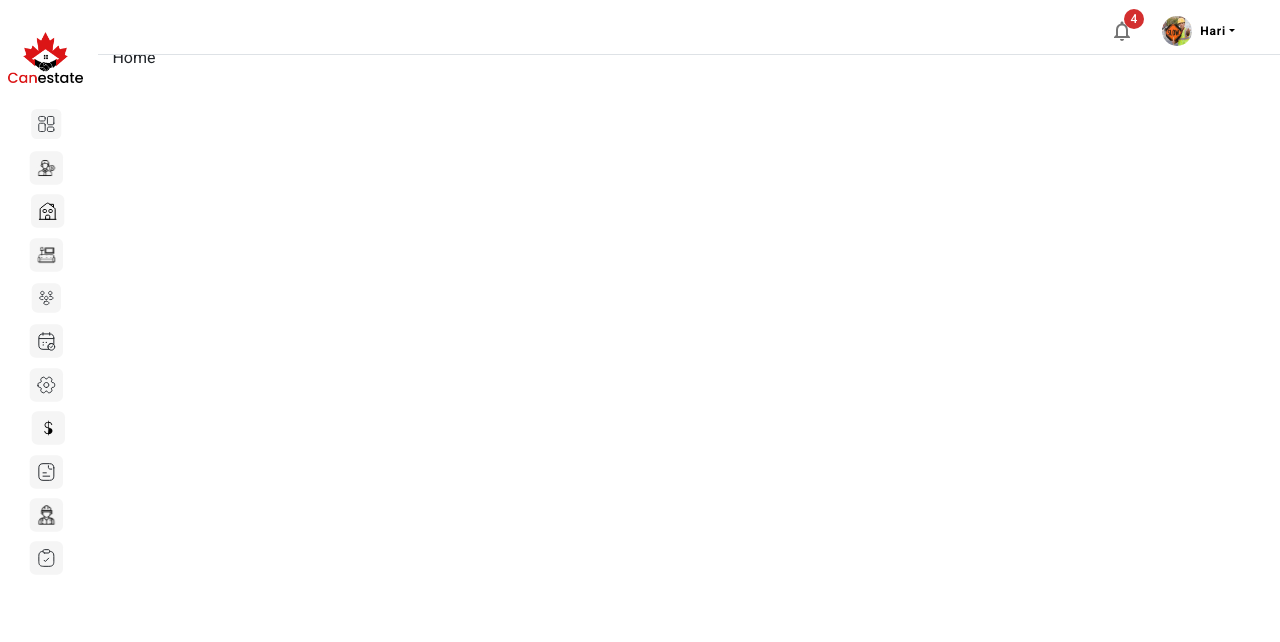
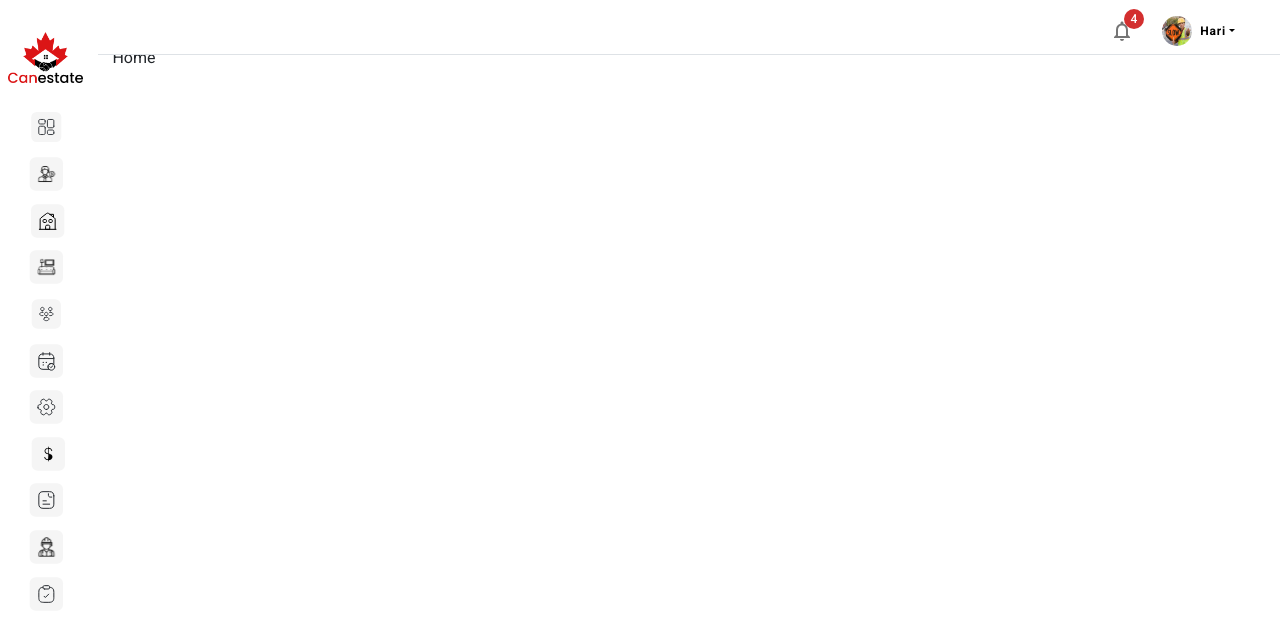
Before and after one commit to Abhay-Bhongade/canestatemainproject, a React (Vite) app: page / in a window 1280 px wide. Shown: the top 642 px of the page. Built offline with nearby package versions, Linux system fonts and the light colour scheme.

Commit message:
commit message

```diff
--- a/src/index.css
+++ b/src/index.css
@@ -455,7 +455,7 @@ h4 {
   justify-content: center;
   padding: 0px;
   flex-direction: column;
-  margin-top: -0.5rem;
+  margin-top: -0.3rem;
 }
 
 .top-nav-li {
```
